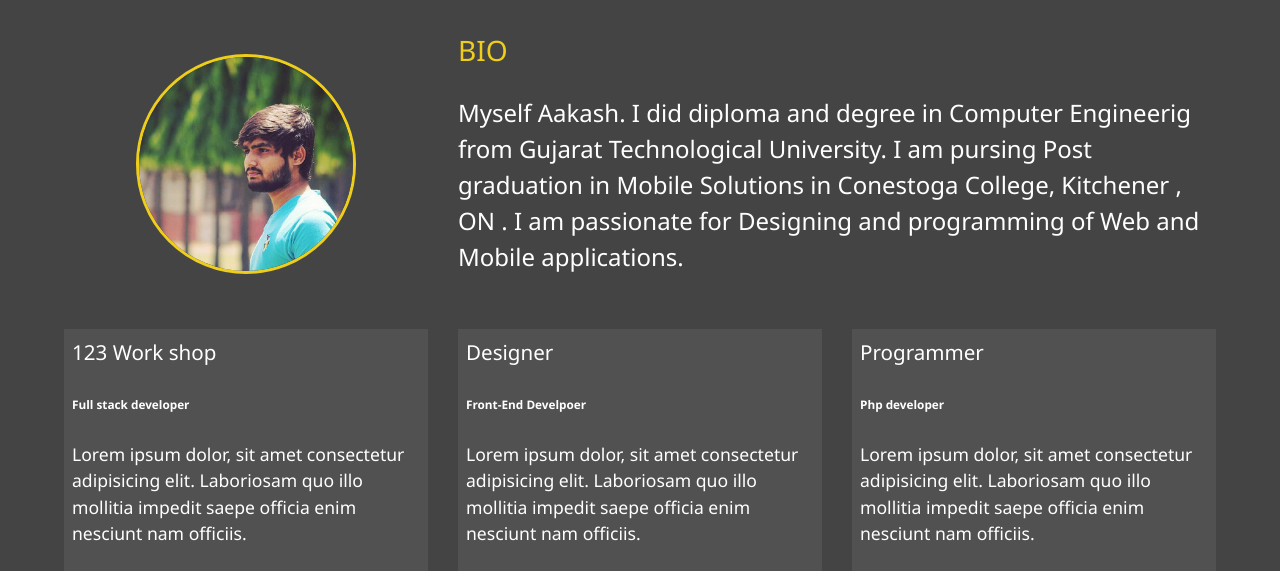
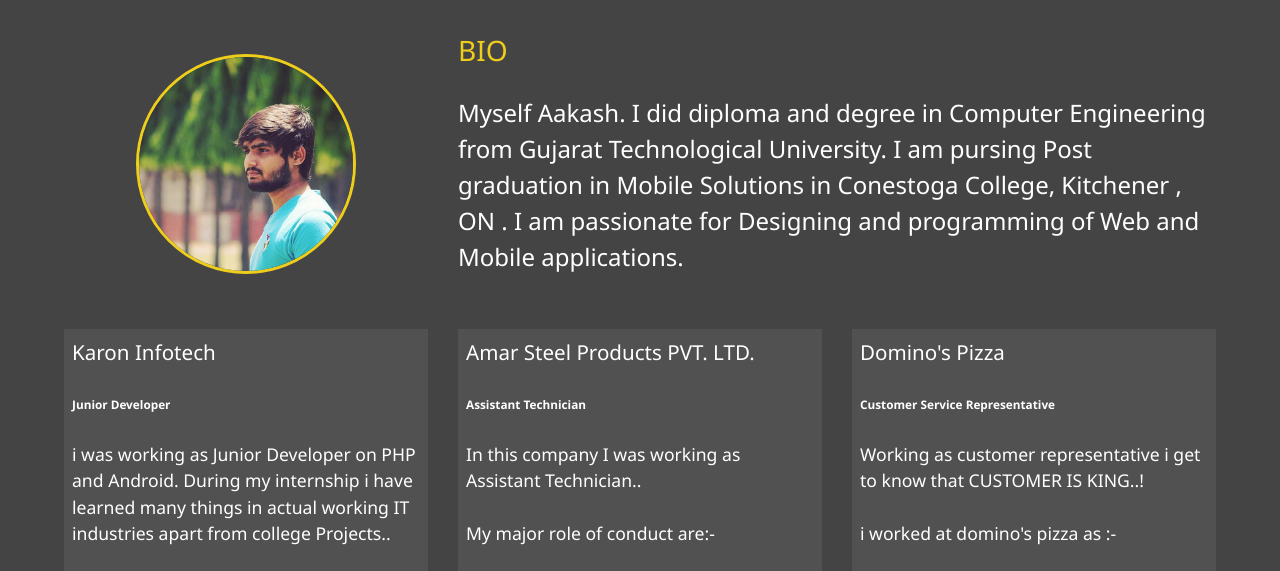
Before and after one commit to aakashdpatel108/My-Bio, a website: page about.html in a window 1280 px wide. Shown: the part 229-800 px from the top of the page. Drawn offline with Linux system fonts and the light colour scheme.

Commit message:
first commit

```diff
--- a/about.html
+++ b/about.html
@@ -59,30 +59,38 @@
             <div class="bio">
                 <h3 class="text-secondary">BIO</h3>
                 <p>
-                    Myself Aakash. I did diploma and degree in Computer Engineerig from Gujarat Technological University. I am pursing Post graduation in Mobile Solutions in Conestoga College, Kitchener , ON . I am passionate for Designing and programming of Web and Mobile
+                    Myself Aakash. I did diploma and degree in Computer Engineering from Gujarat Technological University. I am pursing Post graduation in Mobile Solutions in Conestoga College, Kitchener , ON . I am passionate for Designing and programming of Web and Mobile
                     applications.
                 </p>
             </div>
 
             <div class="job job-1">
-                <h3>123 Work shop</h3>
-                <h6>Full stack developer</h6>
+                <h3>Karon Infotech</h3>
+                <h6>Junior Developer</h6>
                 <p>
-                    Lorem ipsum dolor, sit amet consectetur adipisicing elit. Laboriosam quo illo mollitia impedit saepe officia enim nesciunt nam officiis.
+                    i was working as Junior Developer on PHP and Android. During my internship i have learned many things in actual working IT industries apart from college Projects..<br /><br /> I was working on Project call ZIVIMA which has Web Portal
+                    and Android Application.. As a Fresher in this field I gained much knowledge in website Designing,PHP programming, Backend Programming and Android Designing and programming.<br /><br /> In addition, i gained knowledge to build applications
+                    in flutter which is useful for making applications in both IOS and ANDROID platform..!
                 </p>
             </div>
             <div class="job job-2">
-                <h3>Designer</h3>
-                <h6>Front-End Develpoer</h6>
+                <h3>Amar Steel Products PVT. LTD.</h3>
+                <h6>
+                    Assistant Technician
+                </h6>
                 <p>
-                    Lorem ipsum dolor, sit amet consectetur adipisicing elit. Laboriosam quo illo mollitia impedit saepe officia enim nesciunt nam officiis.
+                    In this company I was working as Assistant Technician..
+                    <br /><br /> My major role of conduct are:- <br /><br />Network Management
+                    <br />Database Administration<br /> Software and Technical Troubleshooting
                 </p>
             </div>
             <div class="job job-3">
-                <h3>Programmer</h3>
-                <h6>Php developer</h6>
+                <h3>Domino's Pizza</h3>
+                <h6>Customer Service Representative</h6>
                 <p>
-                    Lorem ipsum dolor, sit amet consectetur adipisicing elit. Laboriosam quo illo mollitia impedit saepe officia enim nesciunt nam officiis.
+                    Working as customer representative i get to know that CUSTOMER IS KING..!
+                    <br />
+                    <br /> i worked at domino's pizza as :- <br /><br /> Cashier <br /> Customer representative.<br /> Customer phone service representative.
                 </p>
             </div>
         </div>
```
Also changed, not shown: contact.html (+1 -1 lines), work.html (+20 -37 lines).
